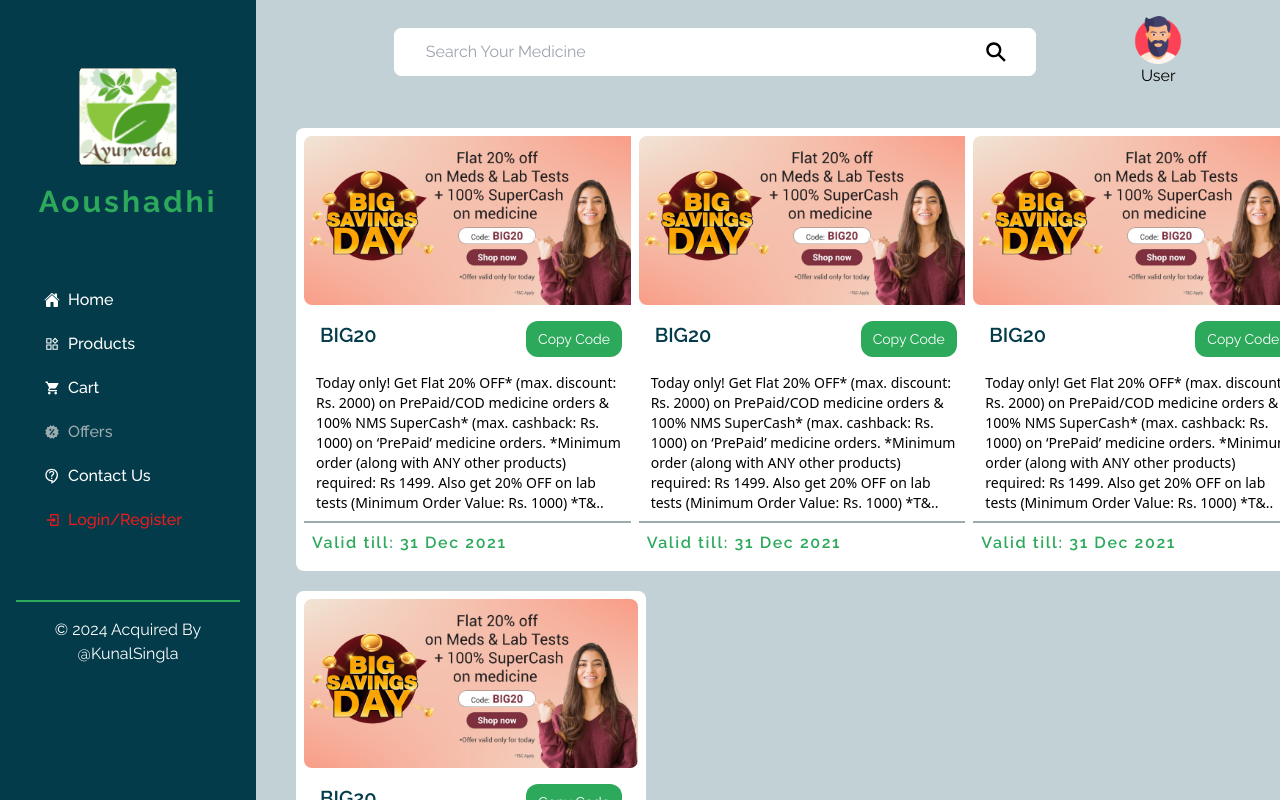
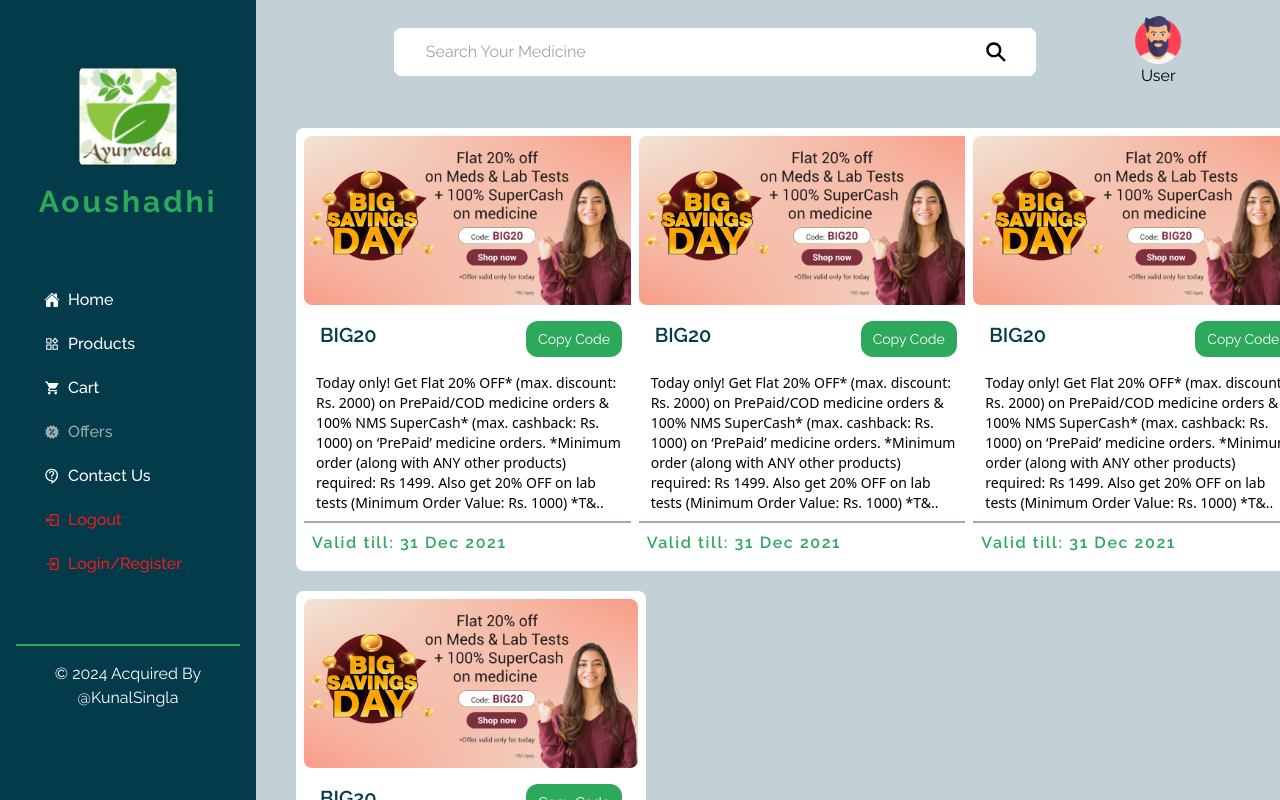
Before and after one commit to kunalthgr8/Ecomm-med, a React (Vite) app: page /offers in a window 1280 px wide. Built offline with nearby package versions, Linux system fonts and the light colour scheme; no server answers.

Commit message:
Some modifaications and more reducers

```diff
--- a/src/appwrite/auth.js
+++ b/src/appwrite/auth.js
@@ -14,13 +14,14 @@
 
   async createAccount({ username, email, password }) {
     try {
+      console.log("AuthService :: createAccount 111111111 :: data", { username, email, password })
       const userAccount = await this.account.create(
         ID.unique(),
         email,
         password,
-        username
+        username,
       );
-
+      console.log("AuthService :: createAccount  222222222222:: data", { username, email, password })
       if (userAccount) {
         return this.login({ email, password });
       } else {
--- a/src/components/SideBar/SideBar.jsx
+++ b/src/components/SideBar/SideBar.jsx
@@ -1,12 +1,11 @@
-import React from "react";
+import React, { useCallback } from "react";
 import { Logo } from "../index";
 import { IoHome } from "react-icons/io5";
 import { AiOutlineProduct } from "react-icons/ai";
 import { IoMdCart } from "react-icons/io";
 import { BiSolidOffer } from "react-icons/bi";
 import { MdOutlineContactSupport } from "react-icons/md";
-import { BiLogOut } from "react-icons/bi";
-import { BiLogIn } from "react-icons/bi";
+import { BiLogOut, BiLogIn } from "react-icons/bi";
 import { Link, useNavigate, useLocation } from "react-router-dom";
 import { useSelector, useDispatch } from "react-redux";
 import { logout } from "../../store/auth/authSlice";
@@ -14,66 +13,37 @@
 
 const navItems = [
   { name: "Home", slug: "/", icon: IoHome, color: "text-nav-white" },
-  {
-    name: "Products",
-    slug: "/products",
-    icon: AiOutlineProduct,
-    color: "text-nav-white",
-  },
+  { name: "Products", slug: "/products", icon: AiOutlineProduct, color: "text-nav-white" },
   { name: "Cart", slug: "/cart", icon: IoMdCart, color: "text-nav-white" },
-  {
-    name: "Offers",
-    slug: "/offers",
-    icon: BiSolidOffer,
-    color: "text-nav-white",
-  },
-  {
-    name: "Contact Us",
-    slug: "/contact",
-    icon: MdOutlineContactSupport,
-    color: "text-nav-white",
-  },
-  {
-    name: "Logout",
-    slug: "/logout",
-    icon: BiLogOut,
-    color: "text-logout-color",
-    requiresAuth: true,
-  },
-  {
-    name: "Login/Register",
-    slug: "/login",
-    icon: BiLogIn,
-    color: "text-logout-color",
-    requiresAuth: false,
-  },
+  { name: "Offers", slug: "/offers", icon: BiSolidOffer, color: "text-nav-white" },
+  { name: "Contact Us", slug: "/contact", icon: MdOutlineContactSupport, color: "text-nav-white" },
+  { name: "Logout", slug: "/logout", icon: BiLogOut, color: "text-logout-color", requiresAuth: true },
+  { name: "Login/Register", slug: "/login", icon: BiLogIn, color: "text-logout-color", requiresAuth: false },
 ];
 
-const NavItem = ({ item, isActive, onClick }) => (
+const NavItem = React.memo(({ item, isActive, onClick, totalItemsInCart }) => (
   <li
-    key={item.slug}
-    className={`flex items-center m-1 text-base font-medium cursor-pointer p-2 hover:text-nav-active hover:font-bold ${
-      isActive ? "text-nav-active" : item.color
-    } text-slate-50`}
+    className={`flex items-center m-1 text-base font-medium cursor-pointer p-2 hover:text-nav-active hover:font-bold ${isActive ? "text-nav-active" : item.color} text-slate-50`}
     onClick={onClick}
     aria-current={isActive ? "page" : undefined}
   >
     <item.icon className="mr-2" />
-    {item.name}
+    {item.name === "Cart" ? `${item.name} ${totalItemsInCart || ""}` : item.name}
   </li>
-);
+));
 
 const SideBar = () => {
   const navigate = useNavigate();
   const dispatch = useDispatch();
   const location = useLocation();
   const isAuthenticated = useSelector((state) => state.auth.isAuthenticated);
+  const totalItemsInCart = useSelector((state) => state.cart.length);
 
-  const logoutHandler = async () => {
-    authService.logout().then(() => {
+  const logoutHandler = useCallback(async () => {
+    await authService.logout();
     dispatch(logout());
-    });
-  };
+  }, [dispatch]);
+
   return (
     <div className="h-full pt-7 p-4 flex flex-col bg-nav-color">
       <div className="mt-10 flex flex-col justify-center text-center gap-2">
@@ -84,26 +54,26 @@
           Aoushadhi
         </h1>
       </div>
-      <div>
       <ul className="mt-10 p-4">
-          {navItems.map(
-            (item) =>
-              (item.requiresAuth === undefined ||
-                item.requiresAuth === isAuthenticated /*|| item.requiresAuth === !isAuthenticated */) && (
+        {navItems.map((item) => {
+          const { slug, name, requiresAuth } = item;
+          const isVisible = requiresAuth === undefined || requiresAuth === isAuthenticated || requiresAuth === !isAuthenticated;
+          const isActive = location.pathname === slug;
+          const onClick = name === "Logout" ? logoutHandler : () => navigate(slug);
+
+          return (
+            isVisible && (
               <NavItem
-                  key={item.slug}
+                key={slug}
                 item={item}
-                  isActive={location.pathname === item.slug}
-                  onClick={
-                    item.name === "Logout"
-                      ? logoutHandler
-                      : () => navigate(item.slug)
-                  }
+                isActive={isActive}
+                totalItemsInCart={totalItemsInCart}
+                onClick={onClick}
               />
             )
-          )}
+          );
+        })}
       </ul>
-      </div>
       <div className="mt-10 p-4 border-t-2 border-text-green">
         <div className="flex justify-center text-center text-nav-white text-base">
           &copy; {new Date().getFullYear()} Acquired By @KunalSingla
--- /dev/null
+++ b/src/store/cart/cartSlice.js
@@ -0,0 +1,27 @@
+import { createSlice } from "@reduxjs/toolkit";
+
+const initialState = [];
+
+const cartSlice = createSlice({
+  name: "cart",
+  initialState,
+  reducers: {
+    addToCart: (state, action) => {
+      state.push(action.payload);
+    },
+    removeFromCart: (state, action) => {
+      return state.filter((x) => x.id !== action.payload);
+    },
+    updateQty: (state, action) => {
+      const { id, qty } = action.payload;
+      const item = state.find((x) => x.id === id);
+      if (item) {
+        item.qty = qty;
+      }
+    },
+  },
+});
+
+export const { addToCart, removeFromCart, updateQty } = cartSlice.actions;
+
+export default cartSlice.reducer;
--- a/src/store/store.js
+++ b/src/store/store.js
@@ -1,9 +1,11 @@
 import {configureStore} from '@reduxjs/toolkit';
 import authSlice from './auth/authSlice';
+import cartSlice from './cart/cartSlice';
 
 const store = configureStore({
     reducer:{
-        auth : authSlice
+        auth : authSlice,
+        cart : cartSlice
     }
 })
 
```
Also changed, not shown: src/components/User/User.jsx (+24 -23 lines), src/store/product/productSlice.js (added). Lines whose indentation alone changed are shown as unchanged.
